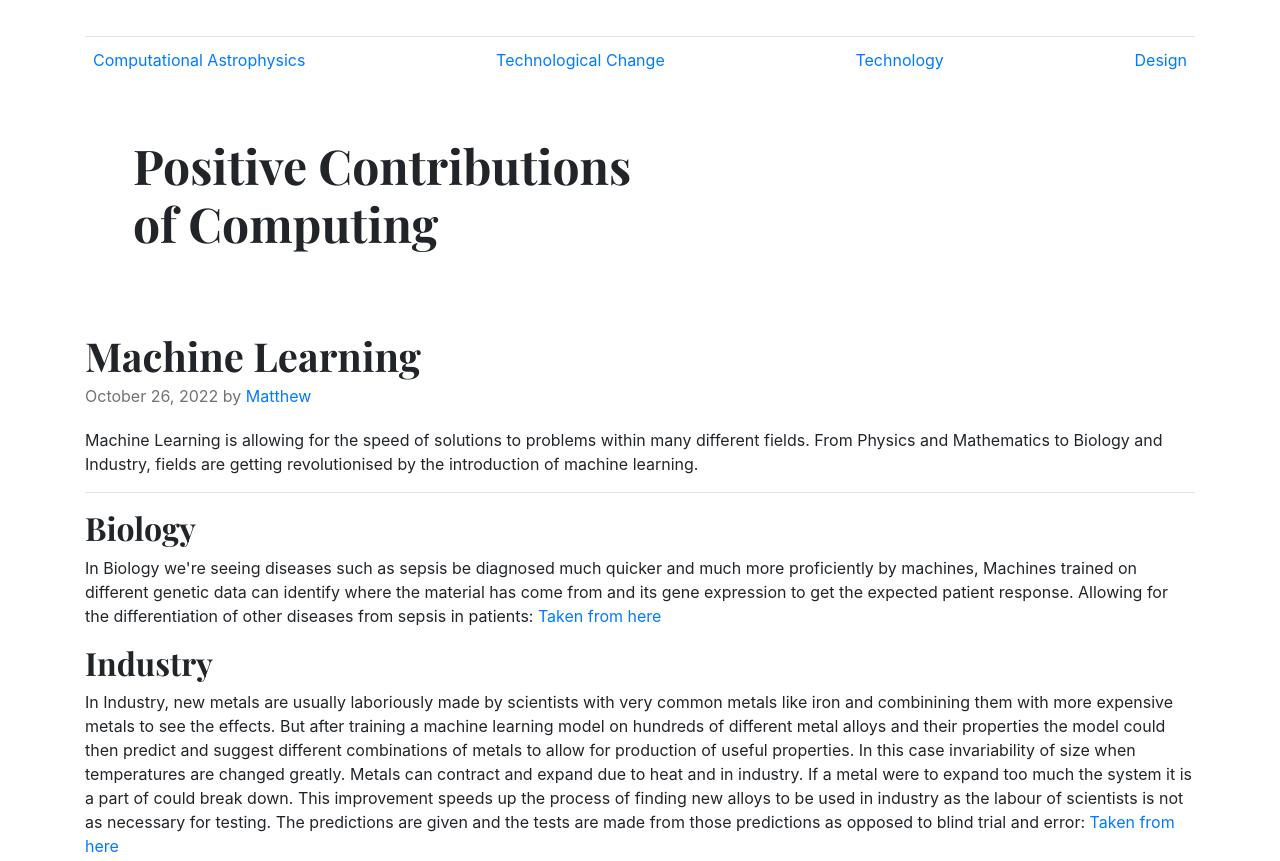
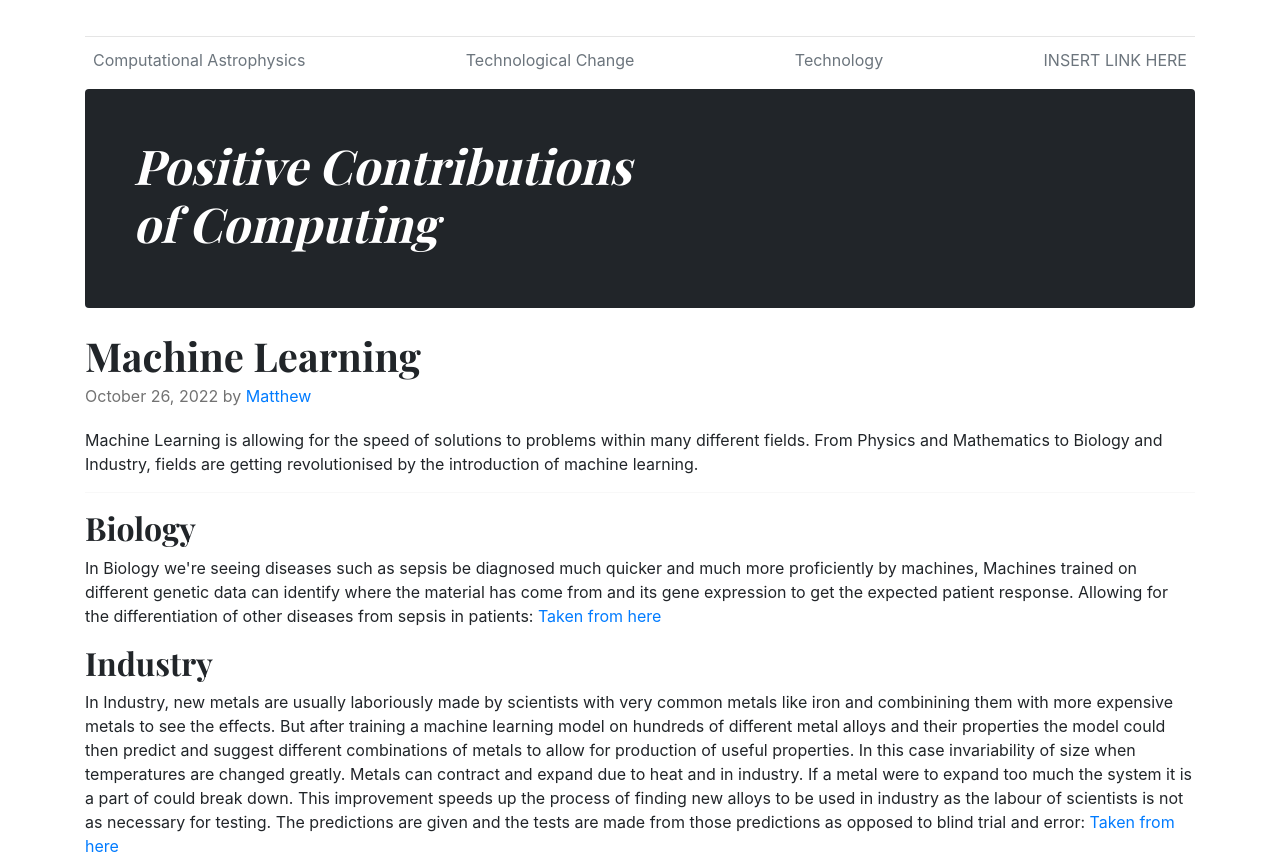
Before and after one commit to Mhart4/formative, a plain HTML site: page indexMH.html in a window 1280 px wide. Shown: the top 861 px of the page. Drawn offline with nearby package versions, Linux system fonts and the light colour scheme; files that its build step writes are made by us from their sources.

Commit message:
Added missing bootstrap links.

```diff
--- a/indexMH.html
+++ b/indexMH.html
@@ -5,7 +5,7 @@
     <meta name="author" content="Matthew Hart">
     <meta name="generator" content="Hugo 0.104.2">
     <title>Positive Contributions of Computing · Machine Learning</title>
-
+<link rel="stylesheet" href="https://cdn.jsdelivr.net/npm/bootstrap@5.2.2/dist/css/bootstrap.min.css" rel="stylesheet" integrity="sha384-Zenh87qX5JnK2Jl0vWa8Ck2rdkQ2Bzep5IDxbcnCeuOxjzrPF/et3URy9Bv1WTRi" crossorigin="anonymous">
     <link rel="canonical" href="https://getbootstrap.com/docs/5.2/examples/blog/">
 
 
@@ -81,7 +81,7 @@
     <!-- Custom styles for this template -->
     <link href="https://fonts.googleapis.com/css?family=Playfair+Display:700,900&amp;display=swap" rel="stylesheet">
     <!-- Custom styles for this template -->
-    <link href="blog.css" rel="stylesheet">
+    <link href="MR/blog.css" rel="stylesheet">
   </head>
   <body>
 
@@ -103,7 +103,7 @@
       <a class="p-2 link-secondary" href="MR/CompAstroMR.html">Computational Astrophysics</a>
       <a class="p-2 link-secondary" href="emmanuel/emmanuel.html">Technological Change</a>
       <a class="p-2 link-secondary" href="#">Technology</a>
-      <a class="p-2 link-secondary" href="#">Design</a>
+      <a class="p-2 link-secondary" href="#">INSERT LINK HERE</a>
     </nav>
   </div>
 </div>
```
